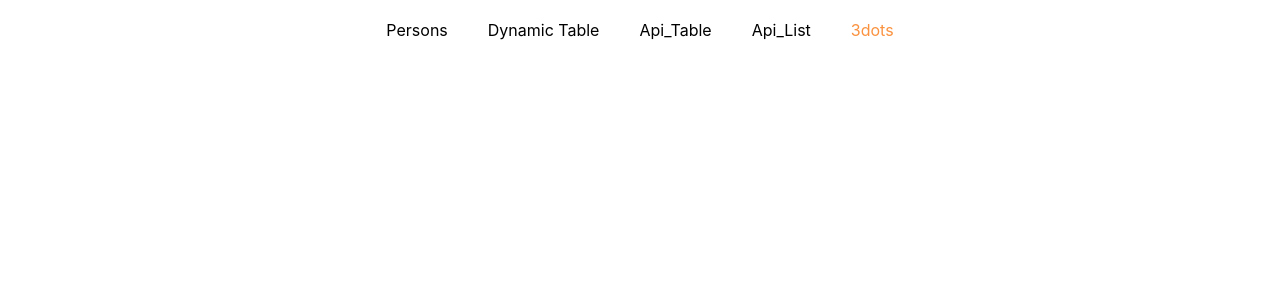
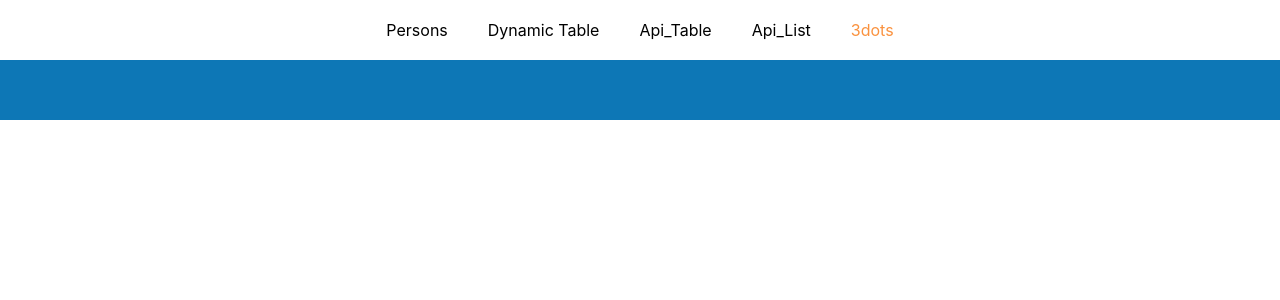
Before and after one commit to Gagandeep-Kaur-01/React, a React (Create React App) app in the folder routing_assignment/: page /dropdown in a window 1280 px wide. Shown: the top 300 px of the page. Built offline with nearby package versions, Linux system fonts and the light colour scheme.

Commit message:
added css for header

```diff
--- /dev/null
+++ b/routing_assignment/src/Components/3dots/dropdown.css
@@ -0,0 +1,11 @@
+.header{
+    width: 100%;
+    background-color: #0d77b6 ;
+    height: 60px;
+}
+.header:hover, .header:focus {
+    background-color: #033552 ;
+}
+.dropdown {
+    display: inline-block;
+}
--- a/routing_assignment/src/Components/3dots/dropdown.js
+++ b/routing_assignment/src/Components/3dots/dropdown.js
@@ -1,9 +1,9 @@
 import React, {Component} from 'react';
+import './dropdown.css';
 
 class Dropdown extends Component {
     constructor(props) {
         super(props);
-
 
     }
 
```
